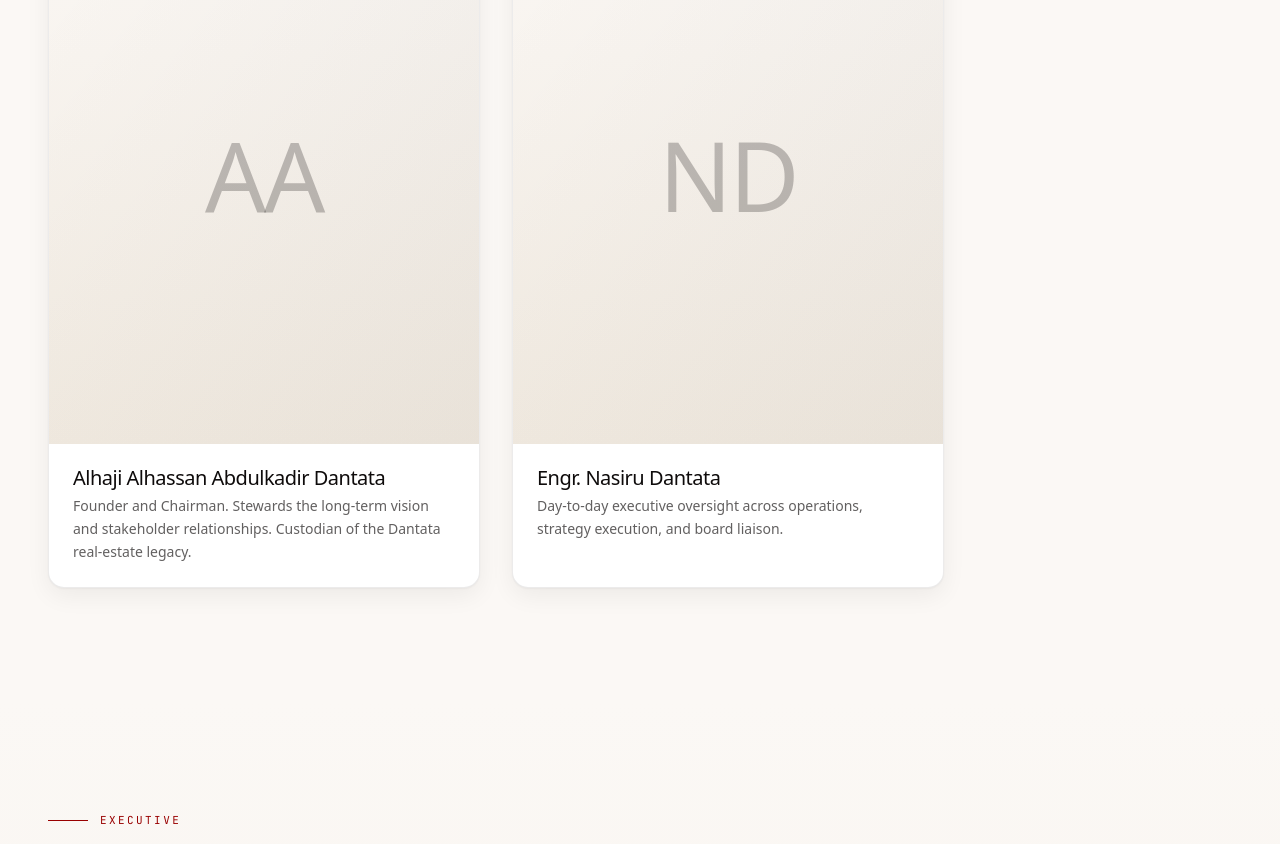
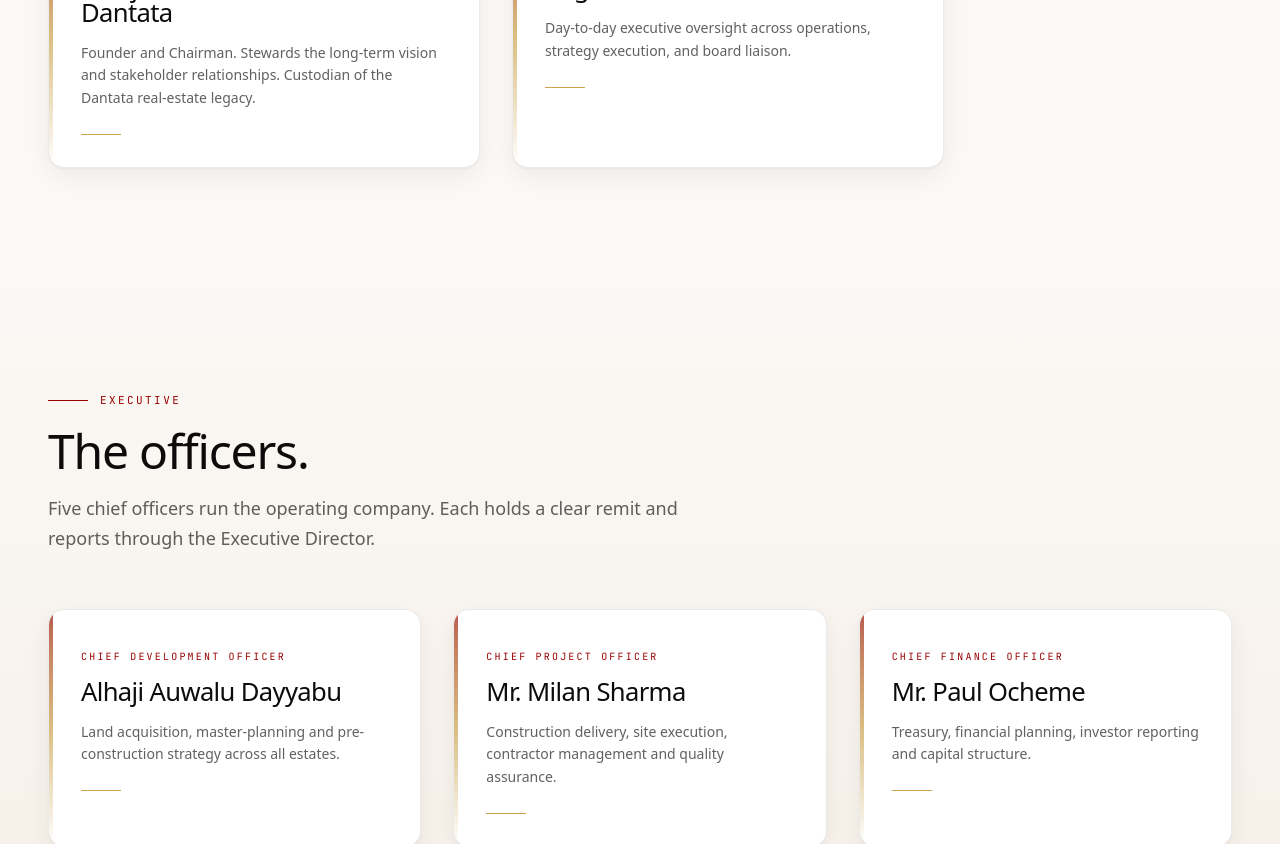
Before and after one commit to mmaigari/dtdl, a Next.js app: page /about in a window 1280 px wide. Shown: the part 3560-4404 px from the top of the page. Built offline with nearby package versions, Linux system fonts and the light colour scheme.

Commit message:
Enhance OfficerCard component to support visual and text-first modes based on portrait availability

```diff
--- a/app/about/page.tsx
+++ b/app/about/page.tsx
@@ -65,18 +65,28 @@ const officers: Officer[] = [
   { name: "Mr. Ibrahim Garba", role: "Chief Business Officer", remit: "Sales, customer relations, marketing and post-handover community engagement." },
 ];
 
-function OfficerCard({ officer }: { officer: Officer }) {
-  const initials = officer.name
-    .split(" ")
-    .filter((w) => !/^(Alhaji|Engr\.|Mr\.|Mrs\.|Dr\.)$/i.test(w))
-    .slice(0, 2)
-    .map((w) => w[0])
-    .join("");
-
+/**
+ * OfficerCard has two modes:
+ *  1. Visual (default) — 4:5 portrait frame with grayscale→color hover.
+ *     Renders only when EVERY officer in the section has a `portrait`.
+ *  2. Text-first — no image frame, just role · name · remit.
+ *     Renders when any portrait is missing, so the section never mixes
+ *     real photos with placeholders.
+ *
+ * When all portrait files land, the section flips back to visual mode
+ * automatically.
+ */
+function OfficerCard({
+  officer,
+  showPortrait,
+}: {
+  officer: Officer;
+  showPortrait: boolean;
+}) {
+  if (showPortrait && officer.portrait) {
     return (
       <div className="group rounded-2xl bg-white border border-ink/8 card-elevate overflow-hidden">
         <div className="relative aspect-[4/5] overflow-hidden bg-cream-deep">
-        {officer.portrait ? (
           <Image
             src={officer.portrait}
             alt={officer.name}
@@ -84,11 +94,6 @@ function OfficerCard({ officer }: { officer: Officer }) {
             sizes="(max-width: 768px) 100vw, 33vw"
             className="object-cover grayscale group-hover:grayscale-0 transition-all duration-700"
           />
-        ) : (
-          <div className="absolute inset-0 flex items-center justify-center bg-gradient-to-br from-cream-deep to-ink/5">
-            <span className="display-serif text-8xl text-ink/25">{initials}</span>
-          </div>
-        )}
           <div className="absolute top-4 left-4">
             <span className="px-3 py-1 rounded-full text-[10px] font-mono tracking-[0.18em] uppercase bg-cream/95 text-ink">
               {officer.role}
@@ -103,7 +108,30 @@ function OfficerCard({ officer }: { officer: Officer }) {
     );
   }
 
+  // Text-first fallback — used until all portraits are available.
+  return (
+    <div className="group relative p-7 md:p-8 rounded-2xl bg-white border border-ink/8 card-elevate overflow-hidden">
+      <div className="absolute top-0 left-0 w-1 h-full bg-gradient-to-b from-maroon via-gold to-transparent opacity-70" />
+      <div className="relative">
+        <span className="inline-block font-mono text-[10px] tracking-[0.22em] uppercase text-maroon mb-4">
+          {officer.role}
+        </span>
+        <h3 className="display-serif text-2xl md:text-[1.6rem] text-ink leading-tight mb-4">
+          {officer.name}
+        </h3>
+        <p className="text-sm text-ink/65 leading-relaxed">{officer.remit}</p>
+        <span className="block mt-6 h-px w-10 bg-gold" />
+      </div>
+    </div>
+  );
+}
+
 export default function AboutPage() {
+  // Show portrait frames only when every officer in a section has one;
+  // otherwise fall back to the text-first card style.
+  const boardHasAllPortraits = board.every((o) => Boolean(o.portrait));
+  const officersHaveAllPortraits = officers.every((o) => Boolean(o.portrait));
+
   return (
     <>
       <Hero
@@ -229,7 +257,11 @@ export default function AboutPage() {
           />
           <div className="grid md:grid-cols-2 gap-6 lg:gap-8 max-w-4xl">
             {board.map((officer) => (
-              <OfficerCard key={officer.name} officer={officer} />
+              <OfficerCard
+                key={officer.name}
+                officer={officer}
+                showPortrait={boardHasAllPortraits}
+              />
             ))}
           </div>
         </PageContainer>
@@ -245,7 +277,11 @@ export default function AboutPage() {
           />
           <div className="grid sm:grid-cols-2 lg:grid-cols-3 gap-6 lg:gap-8">
             {officers.map((officer) => (
-              <OfficerCard key={officer.name} officer={officer} />
+              <OfficerCard
+                key={officer.name}
+                officer={officer}
+                showPortrait={officersHaveAllPortraits}
+              />
             ))}
           </div>
         </PageContainer>
```
Lines whose indentation alone changed are shown as unchanged.
